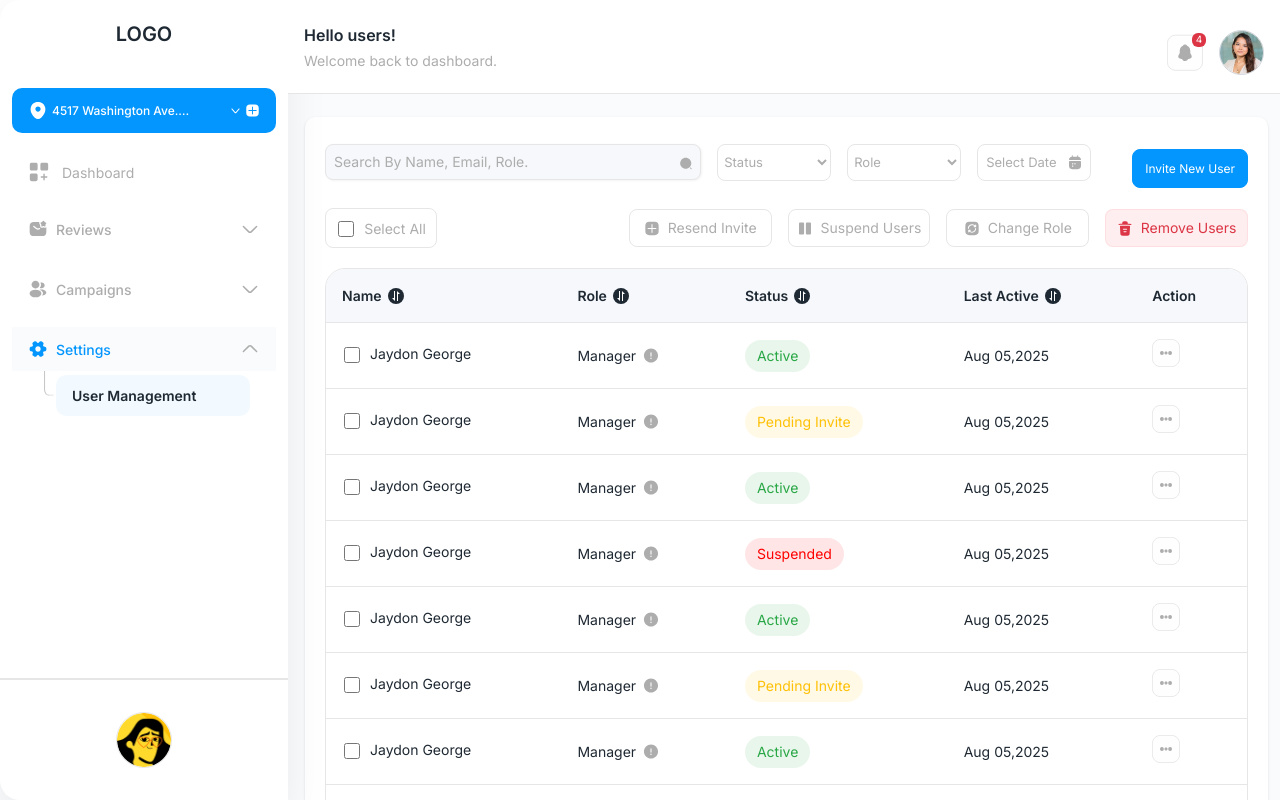
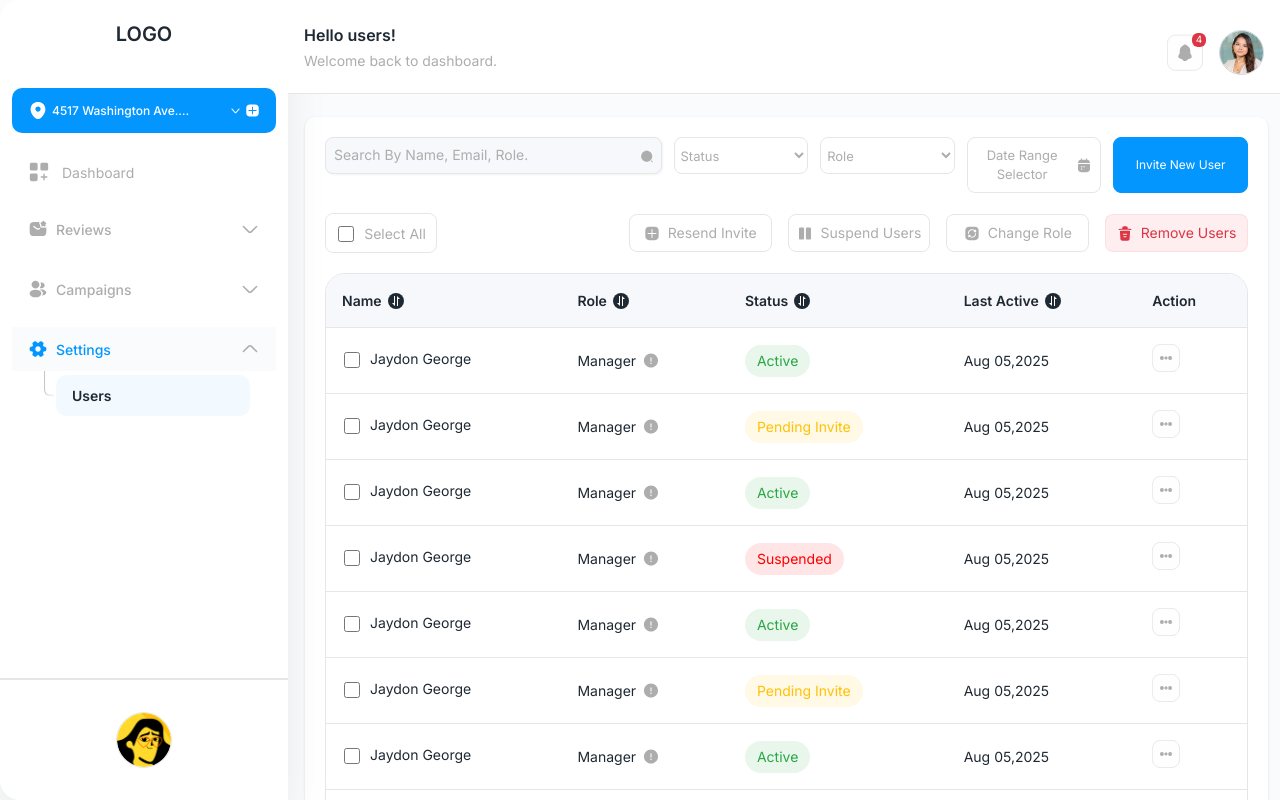
Before and after one commit to sumithub/rs-web-develop, a Next.js app: page /users in a window 1280 px wide. Shown: the top 800 px of the page. Built offline with nearby package versions, Linux system fonts and the light colour scheme.

Commit message:
do changes

```diff
--- a/src/app/users/page.js
+++ b/src/app/users/page.js
@@ -23,6 +23,7 @@ import DeleteModal from '../../components/Models/DeleteModal';
 import SendInvite from '../../components/Models/users/SendInvite';
 import ChangePassword from '../../components/Models/users/ChangePassword';
 import SetupPassword from '../../components/Models/users/SetupPassword';
+import DateRange from '../../components/form/DateRangePicker';
 
 
 function Users() {
@@ -119,8 +120,7 @@ function Users() {
             }
 
 
-            <div className="flex justify-between items-center w-full">
-                <div className='grid grid-cols-[3.3fr_1fr_1fr_1fr] gap-4'>
+                <div className='grid grid-cols-[2.5fr_1fr_1fr_1fr_1fr] gap-3'>
                     <Search
                         mainClass='w-full!'
                         placeholder="Search by name, email, role."
@@ -152,20 +152,11 @@ function Users() {
                         <option value="viewer">Viewer</option>
                     </Select>
 
-                    <DatePicker
-                        icon={true}
-                        mainClass="mt-0!"
-                        value={date}
-                        dateFormat="dd/MM/yyyy"
-                        onChange={(e) => setDate(e)}
-                    />
-                </div>
-
-                <div className="2xl:mt-0 mt-3">
+                    <DateRange />
                     <button className="bg-primary border border-primary hover:bg-white hover:text-primary rounded-lg py-[10.5px] px-3 text-white text-xs text-center capitalize cursor-pointer disabled:pointer-events-none disabled:opacity-50 w-full"
                         onClick={() => { setOpenModal("new") }}>Invite New User</button>
                 </div>
-            </div>
+
             <div className='my-5 flex items-center justify-between'>
                 <div className="border border-border-color px-2 py-1 rounded-lg w-28 cursor-pointer">
                     <div className="flex items-start justify-center gap-2 mt-1">
--- a/src/components/Sidebar.js
+++ b/src/components/Sidebar.js
@@ -14,7 +14,7 @@ export default function Sidebar() {
         },
         { title: "Campaigns", link: "/campaigns", icon: "campaign", submenu: [{ title: "Campaign Dashboard", link: "/campaign-dashboard" }, { title: "Manage Campaigns", link: "/manage-campaigns" }, { title: "Templates", link: "/campaigns-templates" }] },
 
-        { title: "Settings", icon: "settings", submenu: [{ title: "User Management", link: "/users" }] },
+        { title: "Settings", icon: "settings", submenu: [{ title: "Users", link: "/users" }] },
     ]
 
     return <div className="relative">
```
